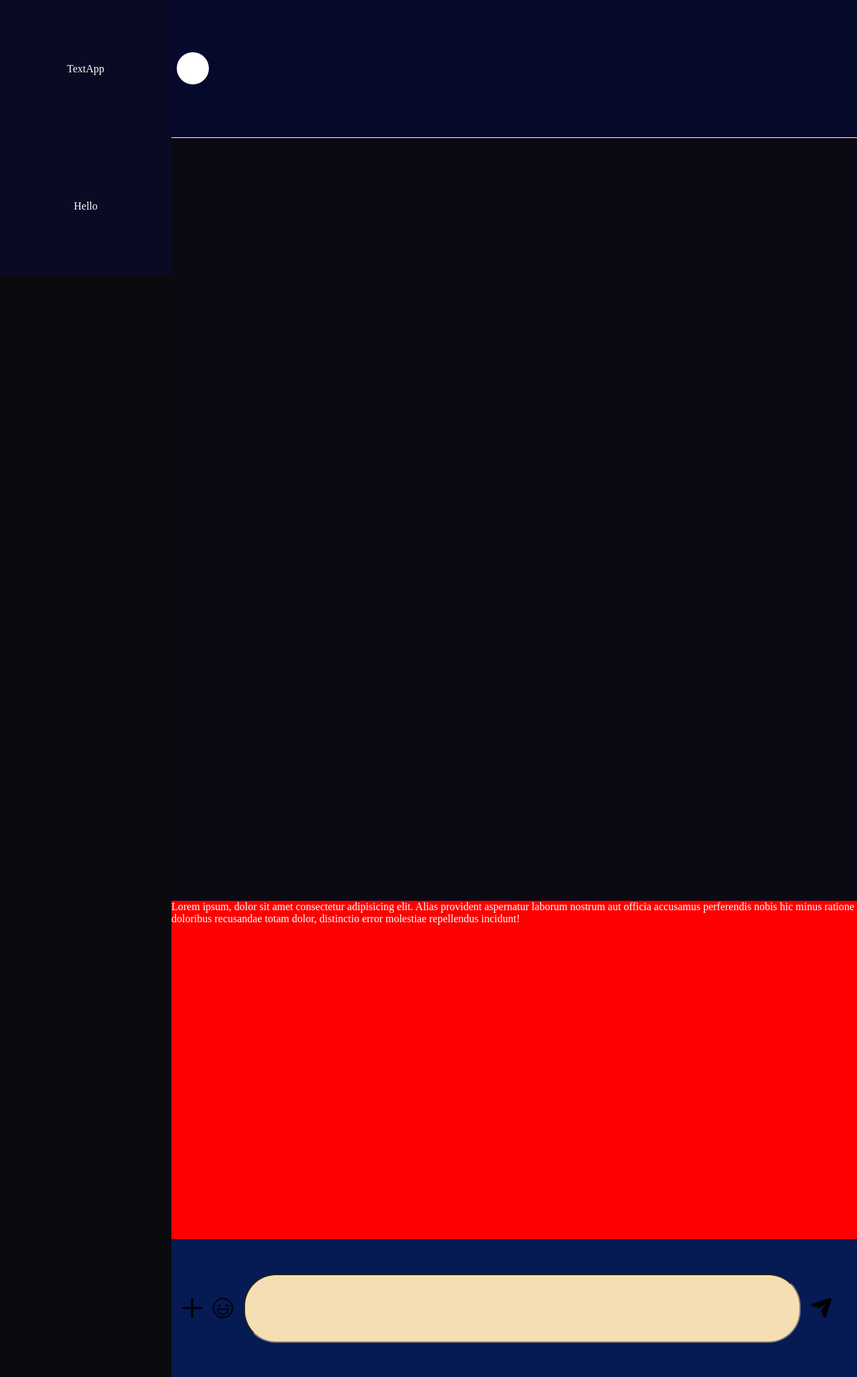
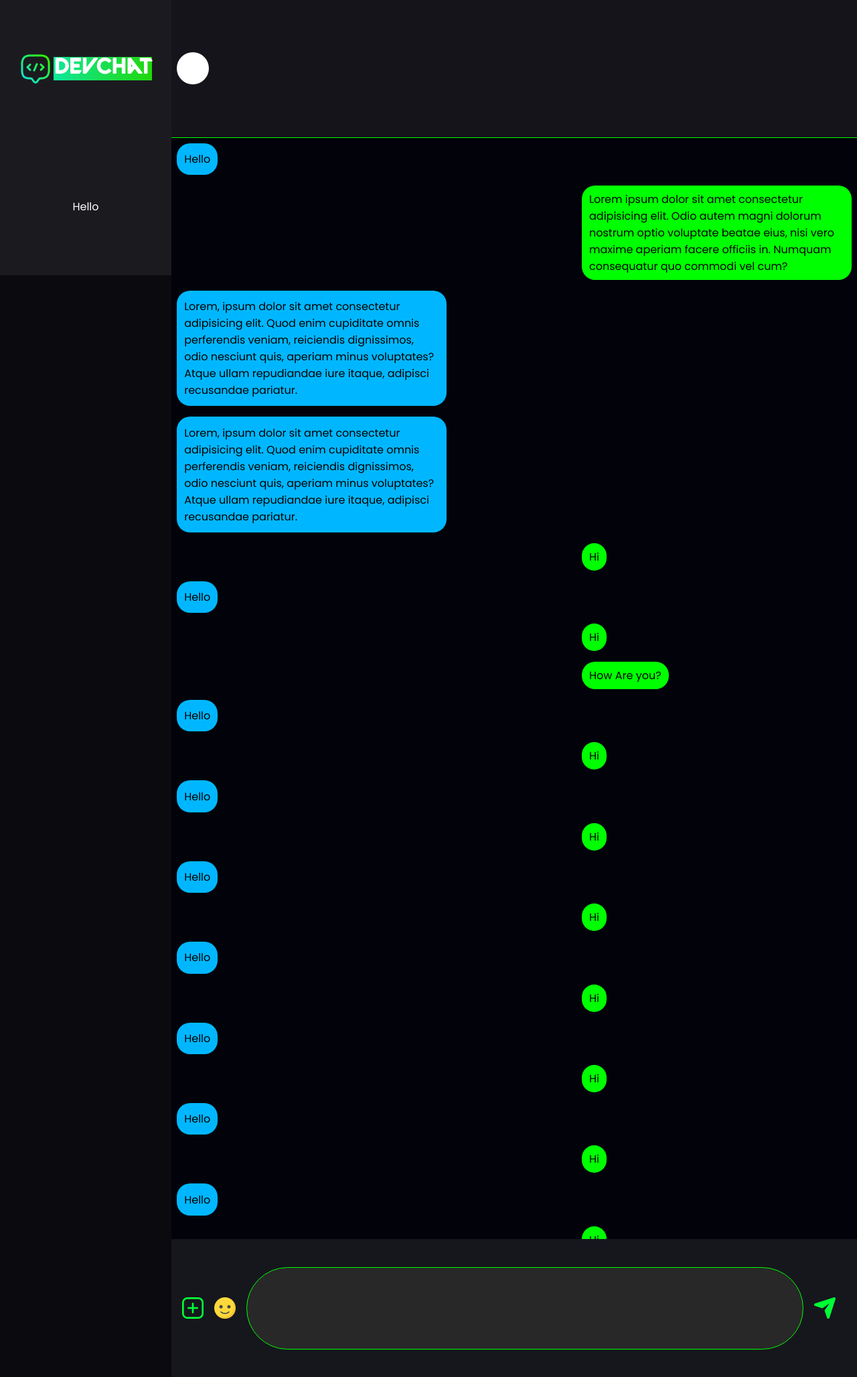
Before and after one commit to Arsdeep/Anonity, a PHP site: page / in a window 1280 px wide. Shown: the whole page at 67% size. Run offline with PHP 8.4, Linux system fonts and the light colour scheme.

Commit message:
Refactor

```diff
--- a/index.html
+++ b/index.html
@@ -11,7 +11,10 @@
 <body>
     <div class="Main">
         <div class="LeftSideBar">
-            <div class="LSBContent">TextApp</div>
+            <div class="LSBContent">
+                <img src="Imgs/MsgIcon.png" alt="" style=" width: 3rem; background-color: transparent;">
+                <h1 id="MainTitle">DevChat</h1>
+            </div>
             <div class="LSBContent">Hello</div>
         </div>
 
@@ -21,9 +24,78 @@
             </div>
 
             <div class="MessageContainer">
-                Lorem ipsum, dolor sit amet consectetur adipisicing elit. Alias provident aspernatur laborum nostrum aut
-                officia accusamus perferendis nobis hic minus ratione doloribus recusandae totam dolor, distinctio error
-                molestiae repellendus incidunt!
+                <div class="OtherMsg">
+                    Hello
+                </div>
+                <div class="MyMsg">
+                    Lorem ipsum dolor sit amet consectetur adipisicing elit. Odio autem magni dolorum nostrum optio
+                    voluptate beatae eius, nisi vero maxime aperiam facere officiis in. Numquam consequatur quo commodi
+                    vel cum?
+                </div>
+                <div class="OtherMsg">
+                    Lorem, ipsum dolor sit amet consectetur adipisicing elit. Quod enim cupiditate omnis perferendis
+                    veniam, reiciendis dignissimos, odio nesciunt quis, aperiam minus voluptates? Atque ullam
+                    repudiandae iure itaque, adipisci recusandae pariatur.
+                </div>
+                <div class="OtherMsg">
+                    Lorem, ipsum dolor sit amet consectetur adipisicing elit. Quod enim cupiditate omnis perferendis
+                    veniam, reiciendis dignissimos, odio nesciunt quis, aperiam minus voluptates? Atque ullam
+                    repudiandae iure itaque, adipisci recusandae pariatur.
+                </div>
+                <div class="MyMsg">
+                    Hi
+                </div>
+                <div class="OtherMsg">
+                    Hello
+                </div>
+                <div class="MyMsg">
+                    Hi
+                </div>
+                <div class="MyMsg">
+                    How Are you?
+                </div>
+                <div class="OtherMsg">
+                    Hello
+                </div>
+                <div class="MyMsg">
+                    Hi
+                </div>
+                <div class="OtherMsg">
+                    Hello
+                </div>
+                <div class="MyMsg">
+                    Hi
+                </div>
+                <div class="OtherMsg">
+                    Hello
+                </div>
+                <div class="MyMsg">
+                    Hi
+                </div>
+                <div class="OtherMsg">
+                    Hello
+                </div>
+                <div class="MyMsg">
+                    Hi
+                </div>
+                <div class="OtherMsg">
+                    Hello
+                </div>
+                <div class="MyMsg">
+                    Hi
+                </div>
+                <div class="OtherMsg">
+                    Hello
+                </div>
+                <div class="MyMsg">
+                    Hi
+                </div>
+                <div class="OtherMsg">
+                    Hello
+                </div>
+                <div class="MyMsg">
+                    Hi
+                </div>
             </div>
 
             <div class="Message">
--- a/style.css
+++ b/style.css
@@ -1,9 +1,44 @@
+@font-face {
+    font-family: "Future";
+    src: url("Fonts/FutureF.woff2") format("woff2"),
+        /* Super Modern Browsers */ url("Fonts/FutureF.woff") format("woff"),
+        /* Pretty Modern Browsers */ url("Fonts/FutureF.ttf") format("truetype"); /* Safari, Android, iOS */
+}
+
+@font-face {
+    font-family: "Poppins";
+    src: url("Fonts/Poppins-Regular.ttf") format("truetype"); /* Safari, Android, iOS */
+}
+
 * {
     padding: 0;
     margin: 0;
     background-color: red;
     /* border: 1PX solid white; */
     box-sizing: border-box;
+    font-family: "Poppins";
+}
+
+#MainTitle {
+    background-color: transparent;
+    font-family: "Future";
+    background: rgb(16, 231, 154);
+    background: -moz-linear-gradient(
+        90deg,
+        rgba(16, 231, 154, 1) 0%,
+        rgba(33, 215, 11, 1) 100%
+    );
+    background: -webkit-linear-gradient(
+        90deg,
+        rgba(16, 231, 154, 1) 0%,
+        rgba(33, 215, 11, 1) 100%
+    );
+    background: linear-gradient(
+        90deg,
+        rgba(16, 231, 154, 1) 0%,
+        rgba(33, 215, 11, 1) 100%
+    );
+    filter: progid:DXImageTransform.Microsoft.gradient(startColorstr="#10e79a",endColorstr="#21d70b",GradientType=1);
 }
 
 .LeftSideBar {
@@ -17,13 +52,32 @@
 
 .LSBContent {
     color: white;
-    background-color: rgb(10, 10, 37);
+    background-color: rgb(27, 27, 31);
     width: 20vw;
     height: 10vh;
     padding: 1rem;
     justify-content: center;
     align-items: center;
     display: flex;
+    column-gap: 0.2rem;
+}
+
+.MyMsg {
+    padding: 0.5rem 0.7rem;
+    color: black;
+    border-radius: 20px;
+    background-color: lime;
+    max-width: 40%;
+    align-self: last baseline;
+}
+
+.OtherMsg {
+    padding: 0.7rem;
+    color: black;
+    border-radius: 20px;
+    background-color: rgb(0, 183, 255);
+    max-width: 40%;
+    align-self: first baseline;
 }
 
 .Main {
@@ -32,35 +86,40 @@
 
 .TextBox {
     display: flex;
-    background-color: rgb(10, 10, 20);
+    flex-direction: column;
+    background-color: rgb(17, 17, 20);
     width: 80vw;
     height: 100vh;
     color: white;
     flex-wrap: wrap;
-    row-gap: 29rem;
-    justify-content: center;
 }
 
 .TBHeader {
     box-sizing: border-box;
     width: 80vw;
     height: 10vh;
-    background-color: rgb(5, 10, 45);
+    background-color: rgb(20, 20, 26);
     align-items: center;
     display: flex;
     padding: 0.5rem;
-    border-bottom: 0.1rem solid white;
+    border-bottom: 0.1rem solid lime;
 }
 
 .MessageContainer {
     display: flex;
-    width: 100vw;
-    flex-direction: row;
+    flex-direction: column;
+    row-gap: 1rem;
+    overflow: auto;
+    width: 80vw;
+    height: 80vh;
+    background-color: rgb(1, 2, 10);
+    padding: 0.5rem;
+    font-size: 1rem;
 }
 
 .Message {
     display: flex;
-    background-color: rgb(6, 26, 83);
+    background-color: rgb(21, 23, 29);
     width: 80vw;
     height: 10vh;
     padding: 1rem;
@@ -68,14 +127,15 @@
     column-gap: 1rem;
     align-items: center;
     align-self: flex-end;
-    position: fixed;
 }
 
 .MInput {
-    background-color: wheat;
+    background-color: rgb(40, 40, 40);
+    border: 0.1rem solid lime;
+    color: white;
     width: 65vw;
-    height: 5vh;
-    border-radius: 3rem;
+    height: 6vh;
+    border-radius: 5rem;
     padding: 1rem;
     font-size: 1rem;
 }
@@ -95,25 +155,39 @@
     background-image: url("Imgs/plus.png");
     background-position: center;
     background-size: cover;
-    height: 30px;
-    width: 30px;
+    height: 2rem;
+    width: 2rem;
     background-color: inherit;
+}
+.Plus:hover {
+    translate: 0rem -0.05rem;
+    transition: all 0.5s ease;
 }
 
 .Emoji {
     background-image: url("Imgs/emoji.png");
     background-position: center;
     background-size: cover;
-    height: 30px;
-    width: 30px;
+    height: 2rem;
+    width: 2rem;
     background-color: inherit;
+    transition: all 0.5s ease;
+}
+.Emoji:hover {
+    background-image: url("Imgs/happy.png");
+    translate: 0rem -0.1rem;
+    transition: all 0.5s ease;
 }
 
 .Send {
     background-image: url("Imgs/send.png");
     background-position: center;
     background-size: cover;
-    height: 30px;
-    width: 30px;
+    height: 2rem;
+    width: 2rem;
     background-color: inherit;
 }
+.Send:hover {
+    translate: 0.1rem -0.1rem;
+    transition: all 0.5s ease;
+}
```
Also changed, not shown: Fonts/FutureF.ttf (added), Fonts/FutureF.woff (added), Fonts/FutureF.woff2 (added), Fonts/Nunito.ttf (added), Fonts/Poppins-Regular.ttf (added), Imgs/MsgIcon.png (added), Imgs/dots.png, Imgs/emoji.png, Imgs/happy.png (added), Imgs/plus.png, Imgs/send.png.
